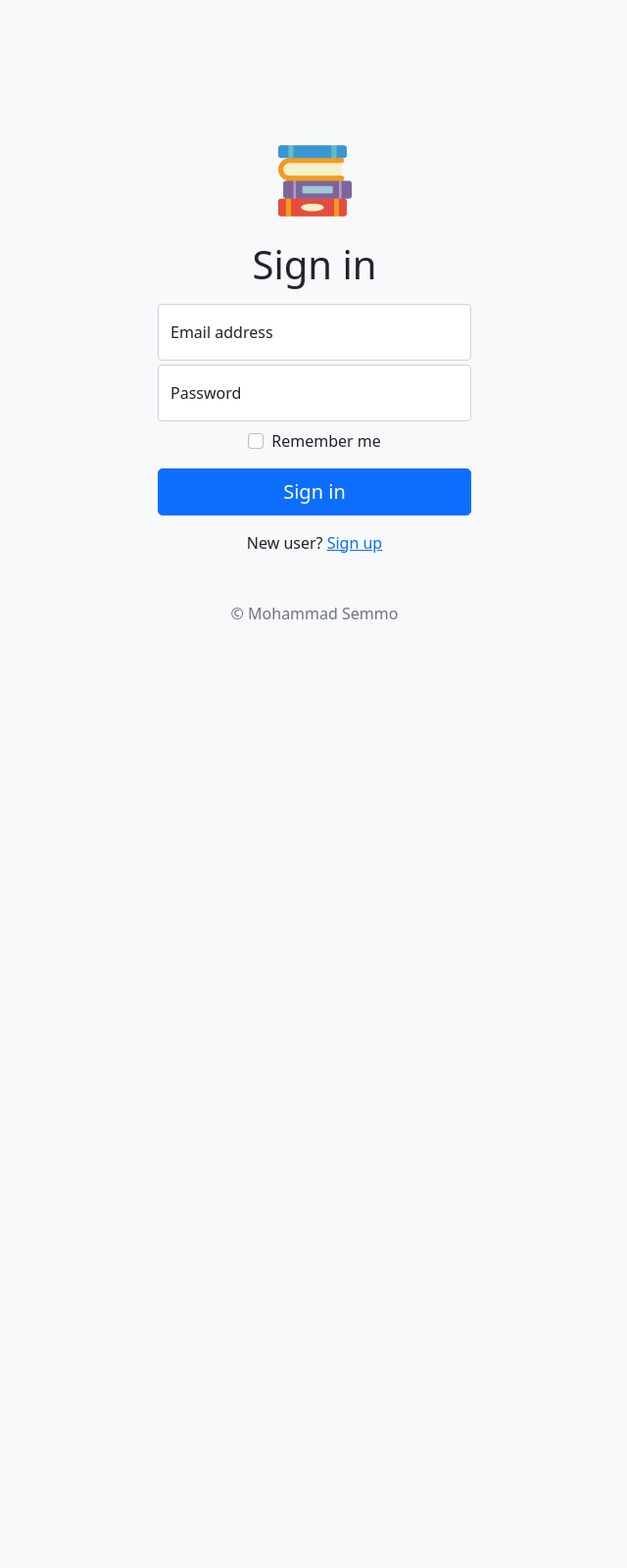
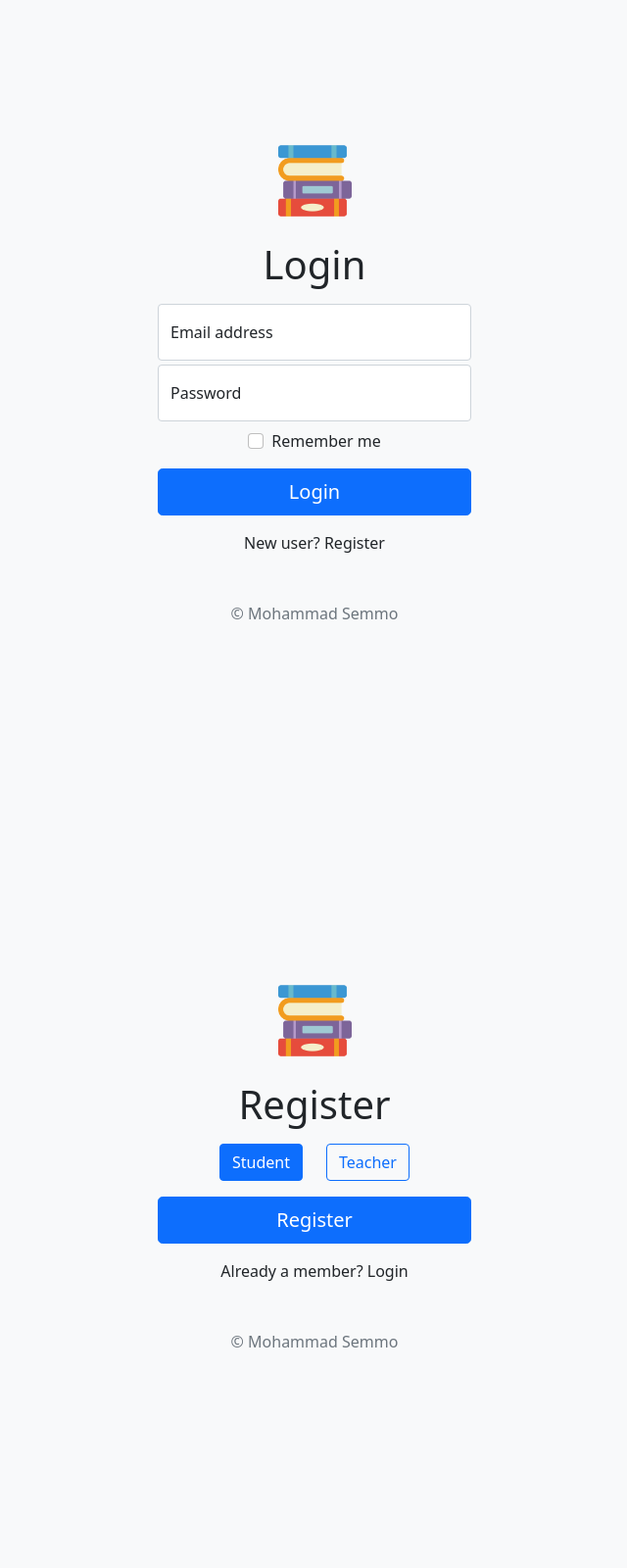
Before and after one commit to Mohamad-Simmo/classroom-js, a PHP site: page / in a window 1280 px wide. Shown: the whole page at 98% size, without its empty margins (319-959 px from the left). Before the commit the page ends 632 px from the top, so only its background shows below. Run offline with PHP 8.4, Linux system fonts and the light colour scheme; some libraries are stand-ins or nearby versions.

Commit message:
edit file structure

```diff
--- a/css/styles.css
+++ /dev/null
@@ -1,20 +0,0 @@
-#register-form {
-  animation-name: exccc;
-  animation-duration: 3s;
-  animation-fill-mode: forwards;
-  animation-play-state: paused;
-
-  overflow: hidden;
-  max-height: 0;
-}
-
-@keyframes exccc {
-  0% {
-    overflow: hidden;
-    max-height: 0;
-  }
-  100% {
-    max-height: 500px;
-    overflow: visible;
-  }
-}
--- a/index.php
+++ b/index.php
@@ -1,5 +1,5 @@
 <?php
-    $title = 'Login';
-    $childView = 'templates/_login.php';
-    include('layout.php');
+    $title = 'Sign in';
+    $content = 'templates/_entry.php';
+    include('templates/layout.php');
 ?>
--- a/js/script.js
+++ /dev/null
@@ -1,14 +0,0 @@
-document
-  .querySelectorAll('input[name="options-outlined"]')
-  .forEach((element) => {
-    element.addEventListener("change", (btn) => {
-      continueRegisterForm(btn.target.value);
-    });
-  });
-
-function continueRegisterForm(accountType) {
-  form = document.getElementById("register-form");
-  if (accountType === "student") {
-    form.style.animationPlayState = "running";
-  }
-}
--- /dev/null
+++ b/templates/_entry.php
@@ -0,0 +1,58 @@
+<div id="div-login" style="height: 100vh;"
+  class="col-lg-3 col-md-4 col-sm-6 col-8 text-center mx-auto d-flex flex-column justify-content-center">
+  <img src="images/book.png" class="img-fluid mx-auto mb-4 d-block" alt=""
+    style="width: 75px;
+    height: auto;">
+  <h1 class="fw-normal mb-3">Login</h1>
+  <form action="#" method="post"
+    class="text-center d-flex flex-column justify-content-center">
+    <div class="form-floating mb-1">
+      <input type="email" class="form-control" id="inputEmail"
+        placeholder="Email">
+      <label for="inputEmail">Email address</label>
+    </div>
+    <div class="form-floating mb-2">
+      <input type="password" class="form-control" id="inputPassword"
+        placeholder="Password">
+      <label for="inputPassword">Password</label>
+    </div>
+    <div class="form-check mx-auto mb-3">
+      <input class="form-check-input" type="checkbox" value=""
+        id="flexCheckChecked">
+      <label class="form-check-label" for="flexCheckChecked">
+        Remember me
+      </label>
+    </div>
+    <button type="submit" class="btn btn-primary btn-lg">Login</button>
+  </form>
+  <p class="mt-3 mb-5">New user? <span class="span-link">Register</span></p>
+  <p class="text-muted">© Mohammad Semmo</p>
+</div>
+
+
+<div id="div-register" style="height: 100vh;"
+  class="col-lg-3 col-md-4 col-sm-6 col-8 text-center mx-auto d-flex flex-column justify-content-center">
+  <img src="images/book.png" class="img-fluid mx-auto mb-4 d-block" alt=""
+    style="width: 75px;
+    height: auto;">
+  <h1 class="fw-normal mb-3">Register</h1>
+  <form action="#" method="post"
+    class="text-center d-flex flex-column justify-content-center">
+    <div class="d-flex justify-content-center mb-3 gap-4">
+      <input type="radio" class="btn-check" name="options-outlined"
+        id="success-outlined" autocomplete="off" checked>
+      <label class="btn btn-outline-primary"
+        for="success-outlined">Student</label>
+      <input type="radio" class="btn-check" name="options-outlined"
+        id="danger-outlined" autocomplete="off">
+      <label class="btn btn-outline-primary"
+        for="danger-outlined">Teacher</label>
+    </div>
+
+
+    <button type="submit" class="btn btn-primary btn-lg">Register</button>
+  </form>
+  <p class="mt-3 mb-5">Already a member? <span class="span-link">Login</span>
+  </p>
+  <p class="text-muted">© Mohammad Semmo</p>
+</div>
--- a/templates/_login.php
+++ /dev/null
@@ -1,27 +0,0 @@
-<div style="height: 100vh;"
-  class="col-lg-3 col-md-4 col-sm-6 col-8 text-center mx-auto d-flex flex-column justify-content-center">
-  <img src="images/book.png" class="img-fluid mx-auto mb-4 d-block" alt=""
-    style="width: 75px;
-    height: auto;">
-  <h1 class="fw-normal mb-3">Sign in</h1>
-  <div class="form-floating mb-1">
-    <input type="email" class="form-control" id="inputEmail"
-      placeholder="Email">
-    <label for="inputEmail">Email address</label>
-  </div>
-  <div class="form-floating mb-2">
-    <input type="password" class="form-control" id="inputPassword"
-      placeholder="Password">
-    <label for="inputPassword">Password</label>
-  </div>
-  <div class="form-check mx-auto mb-3">
-    <input class="form-check-input" type="checkbox" value=""
-      id="flexCheckChecked">
-    <label class="form-check-label" for="flexCheckChecked">
-      Remember me
-    </label>
-  </div>
-  <button type="button" class="btn btn-primary btn-lg">Sign in</button>
-  <p class="mt-3 mb-5">New user? <a href="/register.php">Sign up</a></p>
-  <p class="text-muted">© Mohammad Semmo</p>
-</div>
--- a/layout.php
+++ b/templates/layout.php
@@ -16,7 +16,7 @@
 </head>
 
 <body class="bg-light">
-  <?php include($childView); ?>
+  <?php include($content); ?>
 
 
   <script
```
